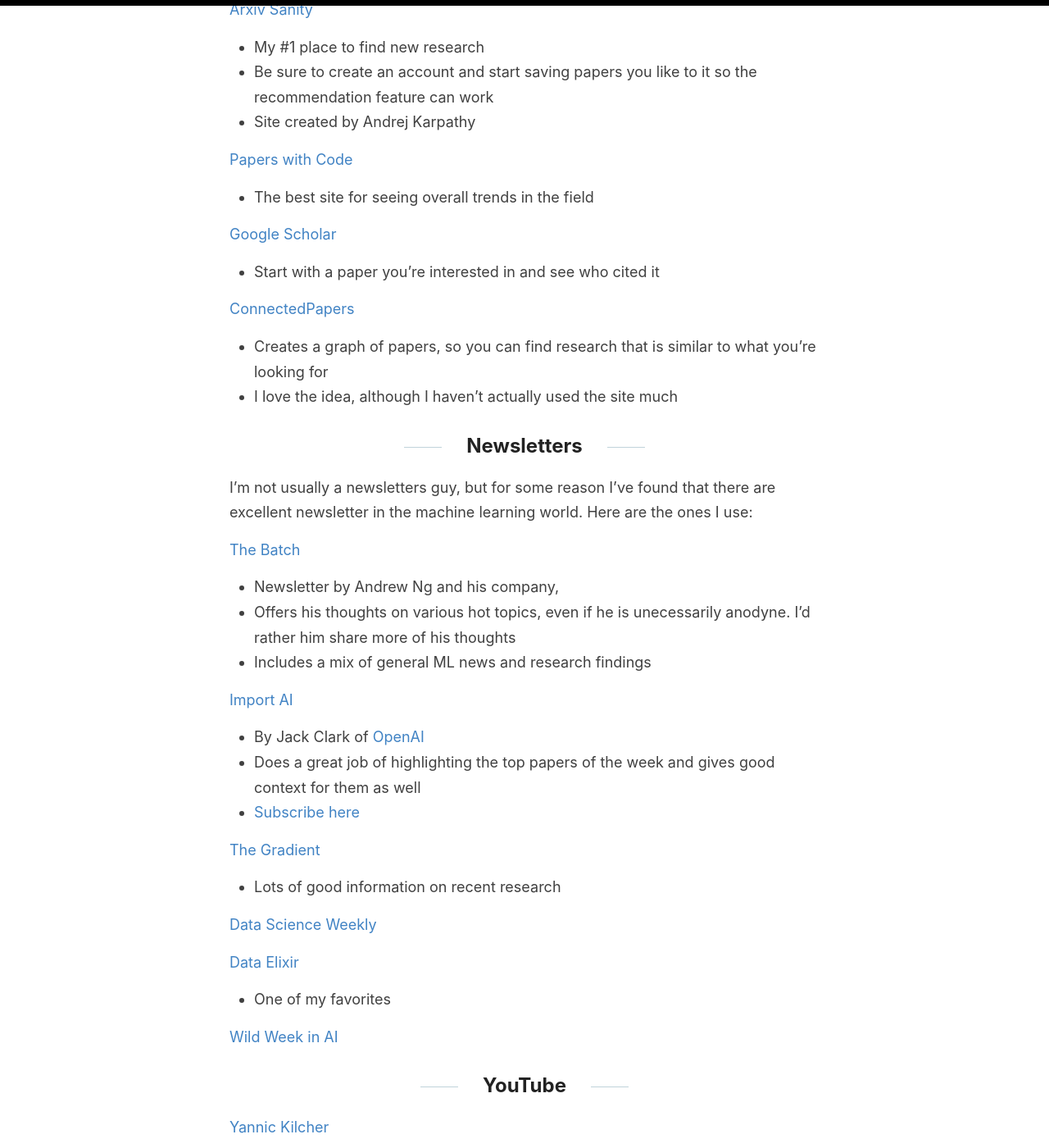
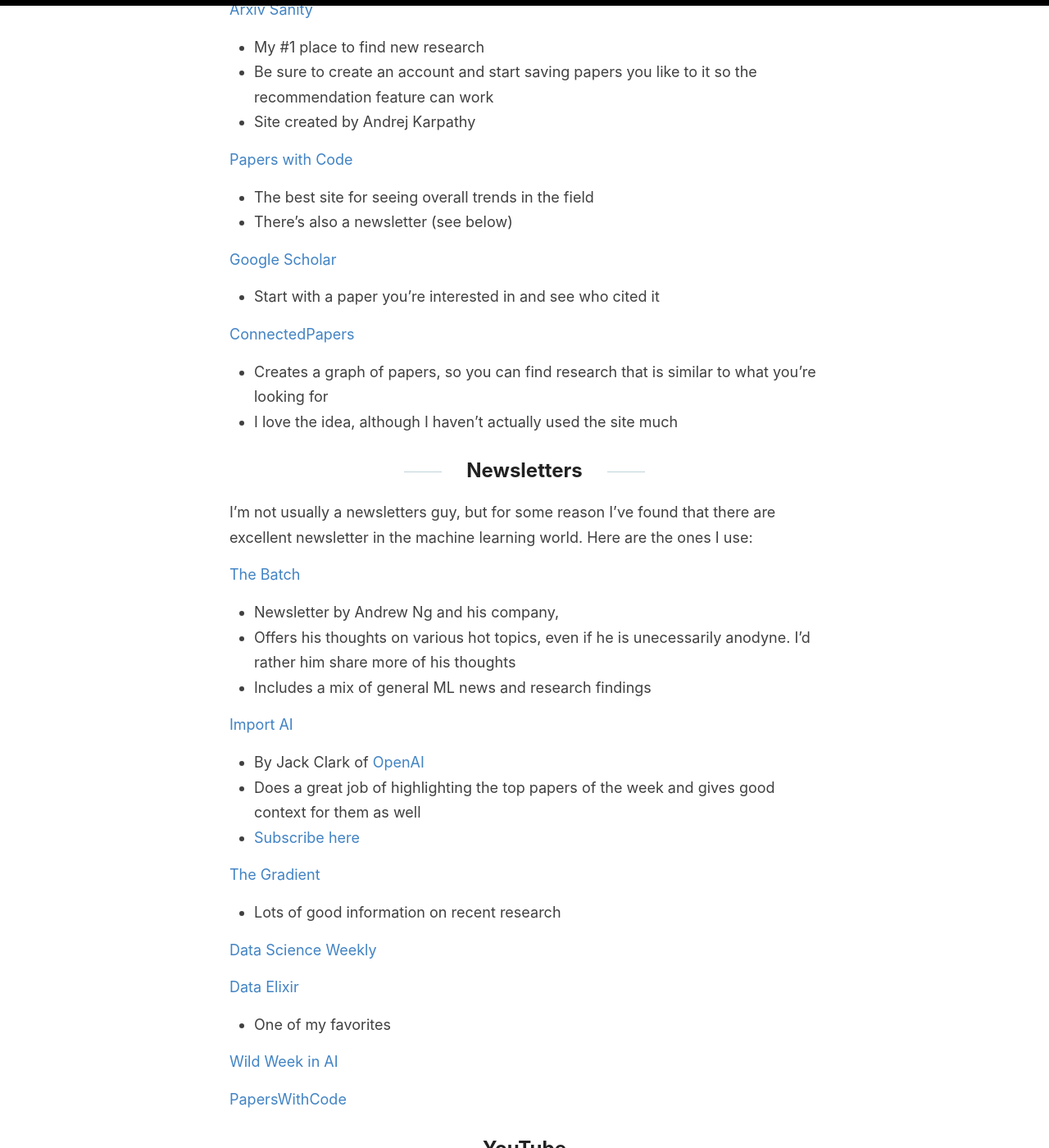
Before and after one commit to jss367/blog, a Jekyll site: the page built from _posts/2021-02-01-how-to-find-the-latest-machine-learning-research.md, in a window 1280 px wide and 1400 px high, scrolled down 784 px. Shown: the whole window at 82% size. Built offline with Jekyll 4.4.1, drawn with Linux system fonts in a browser that asks for light colours; our own code applies the rules of GitHub Pages for plain Markdown files.

Commit message:
Update 2021-02-01-how-to-find-the-latest-machine-learning-research.md

```diff
--- a/_posts/2021-02-01-how-to-find-the-latest-machine-learning-research.md
+++ b/_posts/2021-02-01-how-to-find-the-latest-machine-learning-research.md
@@ -15,6 +15,7 @@ There's too much going on, so you'll need some things to help curate the list fo
 
 [Papers with Code](https://paperswithcode.com/)
 * The best site for seeing overall trends in the field
+* There's also a newsletter (see below)
 
 [Google Scholar](https://scholar.google.com/)
 * Start with a paper you're interested in and see who cited it
@@ -46,6 +47,8 @@ I'm not usually a newsletters guy, but for some reason I've found that there are
 * One of my favorites
 
 [Wild Week in AI](http://www.wildml.com/newsletter/)
+
+[PapersWithCode](https://paperswithcode.com/newsletter/)
 
 
 ## YouTube
```
